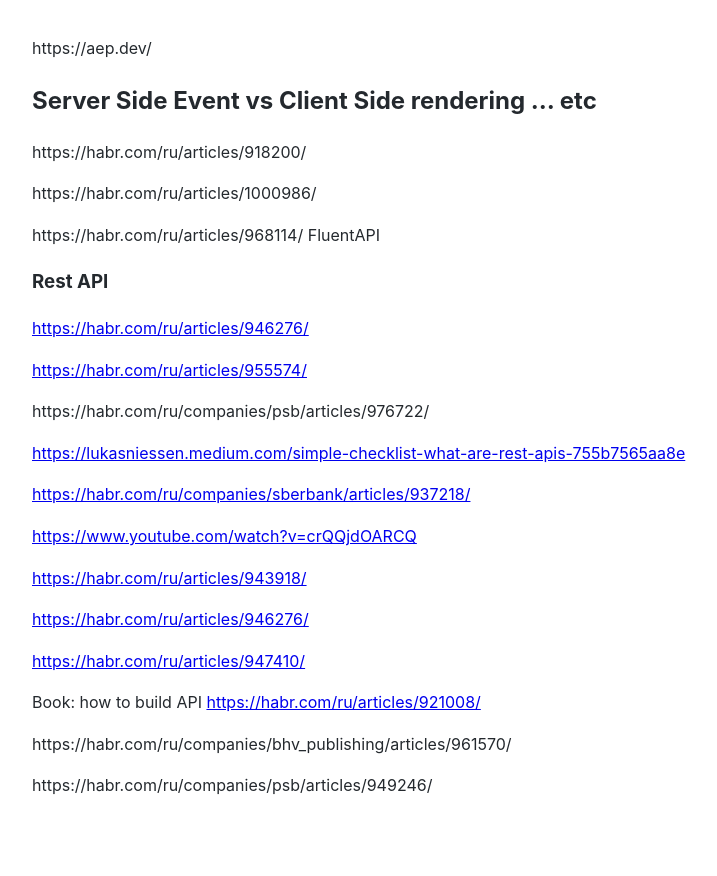
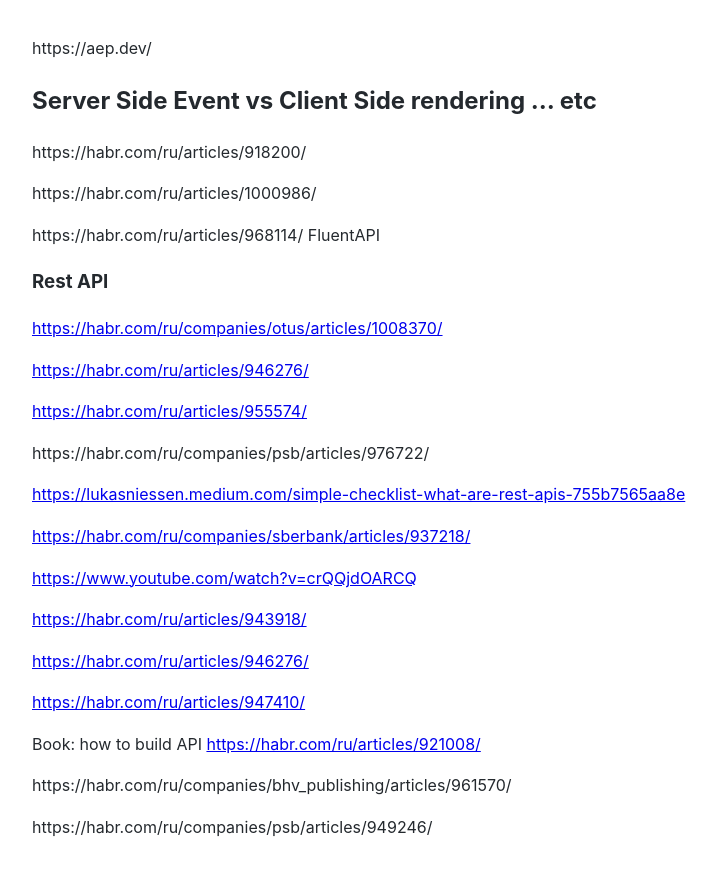
Before and after one commit to Michael-Lubinsky/michael-lubinsky.github.com, a Jekyll site: the page built from api/api.md, in a window 1280 px wide. Shown: the top 876 px of the page, without its empty margins (158-875 px from the left). Built offline with Jekyll 4.4.1, drawn with Linux system fonts in a browser that asks for light colours; our own code applies the rules of GitHub Pages for plain Markdown files.

Commit message:
Update api.md

```diff
--- a/api/api.md
+++ b/api/api.md
@@ -8,6 +8,8 @@
 https://habr.com/ru/articles/968114/ FluentAPI
 
 ### Rest API
+
+<https://habr.com/ru/companies/otus/articles/1008370/>
 
 <https://habr.com/ru/articles/946276/>
 
```
